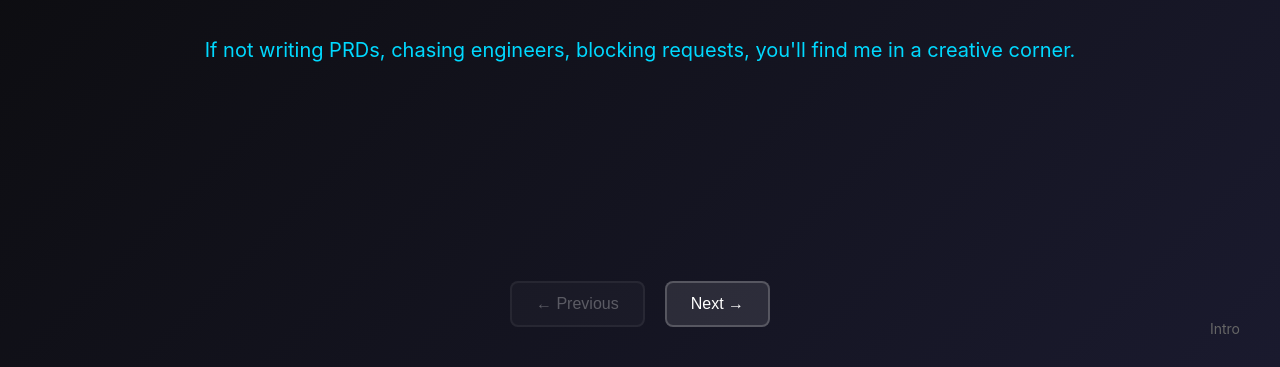
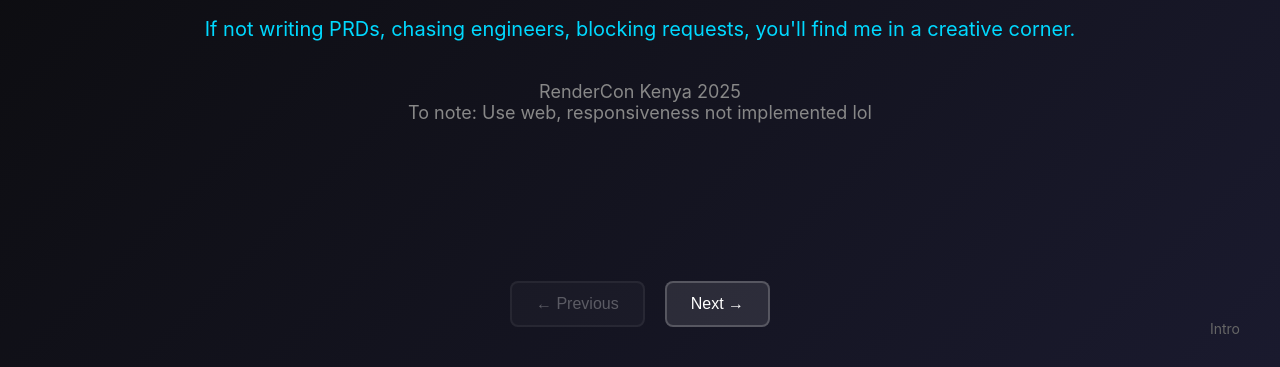
Before and after one commit to 3N61N33R/renderconke2025, a plain HTML site: page index.html in a window 1280 px wide. Shown: the part 433-800 px from the top of the page. Drawn offline with Linux system fonts and the light colour scheme.

Commit message:
home page

```diff
--- a/index.html
+++ b/index.html
@@ -17,6 +17,8 @@
             <div class="subtitle">Product Manager</div>
             <div class="role">If not writing PRDs, chasing engineers, blocking requests, you'll find me in a creative
                 corner.</div>
+            <div class="conference">RenderCon Kenya 2025</div>
+            <div class="conference">To note: Use web, responsiveness not implemented lol </div>
             <div class="slide-number">Intro</div>
         </div>
 
```
